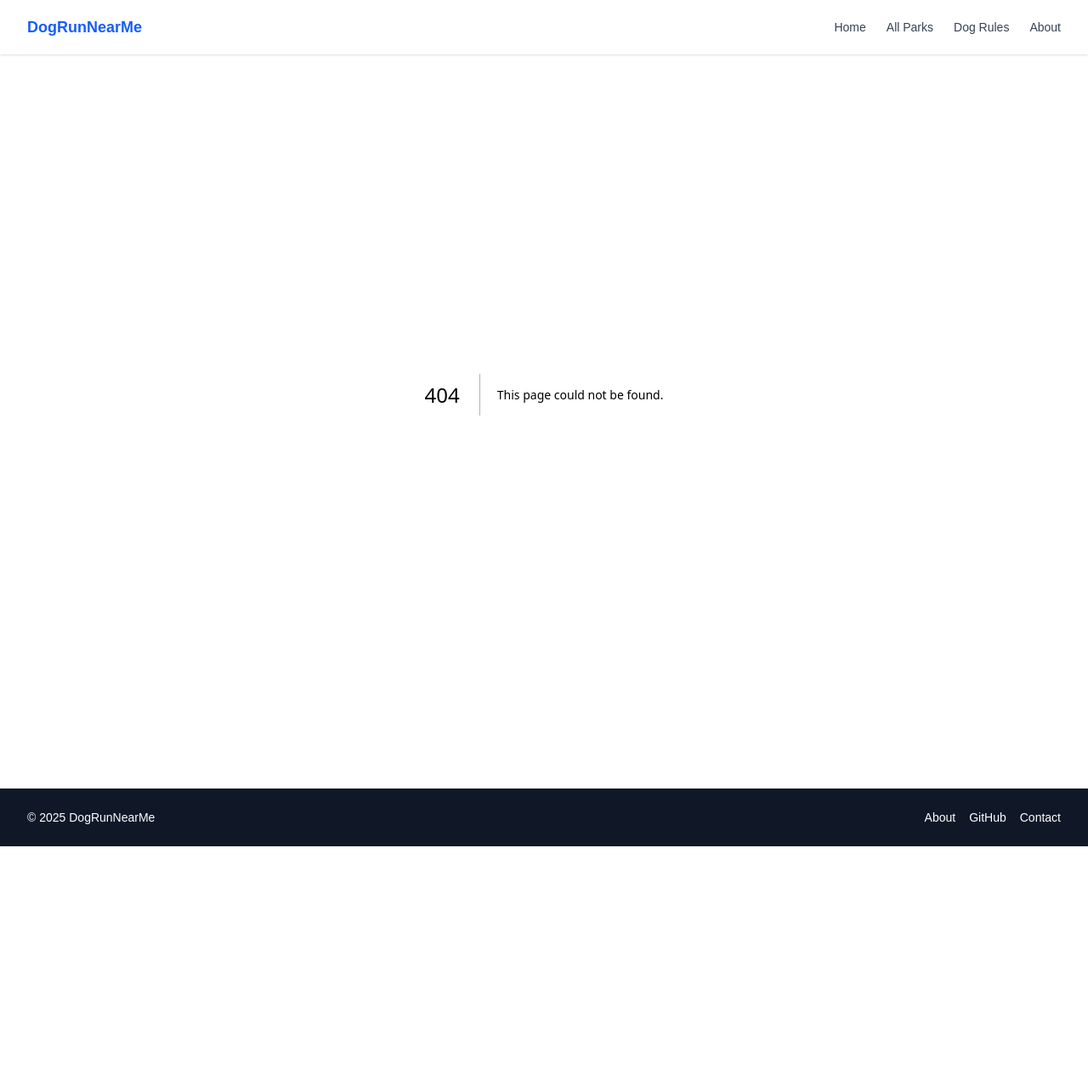
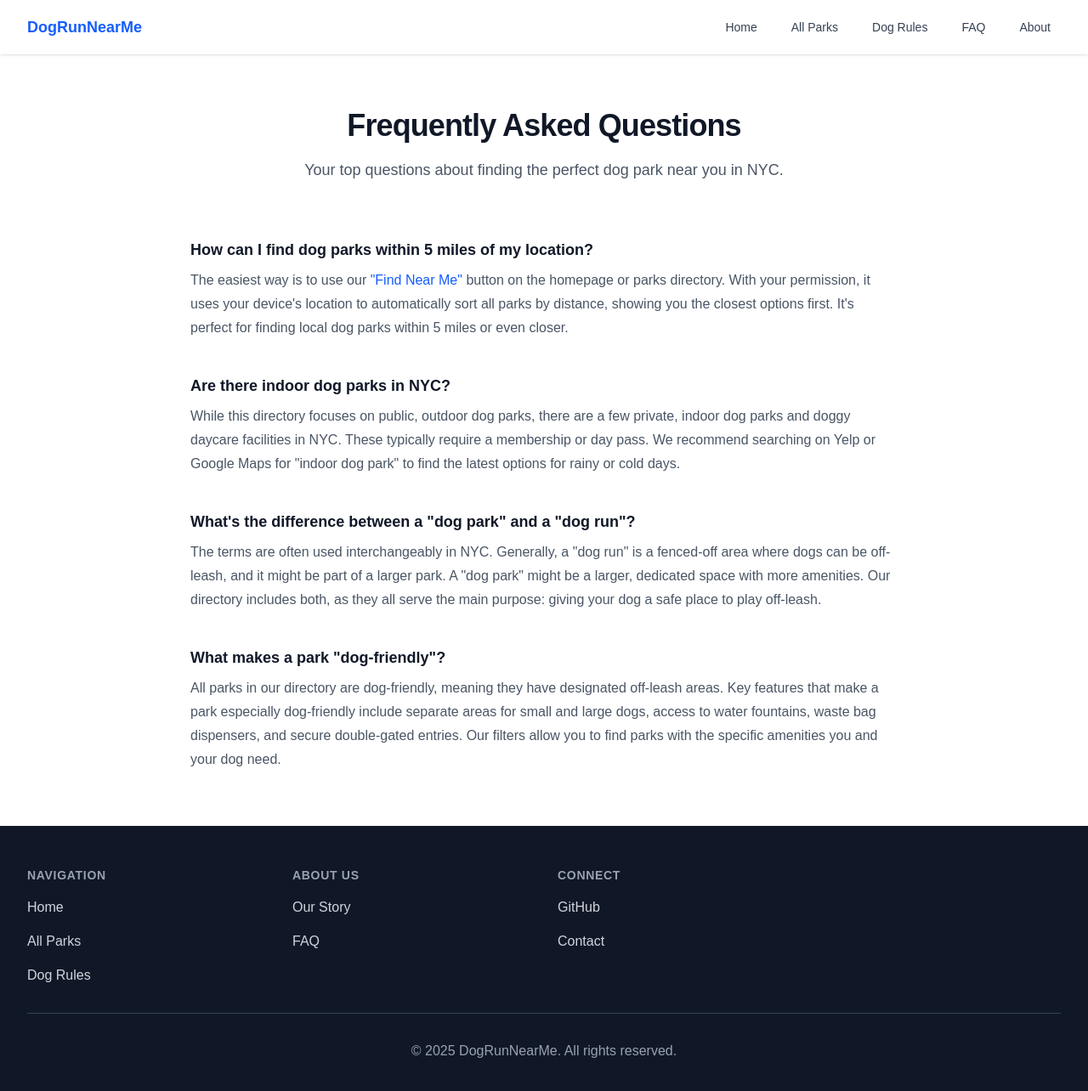
Before and after one commit to ronaldregan621/dogrunnearme-web, a Next.js app: page /faq in a window 1280 px wide. Before the commit this address had no page. Shown: the top 1284 px of the page at 85% size. Before the commit the page ends 996 px from the top, so only its background shows below. Built offline with nearby package versions, Linux system fonts and the light colour scheme.

Commit message:
feat: add FAQ page and integrate new programmatic SEO keywords

```diff
--- /dev/null
+++ b/src/app/faq/page.tsx
@@ -0,0 +1,62 @@
+import type { Metadata } from 'next';
+
+export const metadata: Metadata = {
+  title: 'Dog Park FAQs - Find a Dog Park Near You in NYC',
+  description: 'Frequently asked questions about finding a dog park nearby within 5 miles, off-leash hours, indoor dog parks, and what makes a park dog-friendly in NYC.',
+};
+
+export default function FAQPage() {
+  return (
+    <div className="bg-white py-12 sm:py-16">
+      <div className="max-w-4xl mx-auto px-6 lg:px-8">
+        <div className="mx-auto max-w-2xl text-center">
+          <h1 className="text-3xl font-bold tracking-tight text-gray-900 sm:text-4xl">
+            Frequently Asked Questions
+          </h1>
+          <p className="mt-4 text-lg leading-8 text-gray-600">
+            Your top questions about finding the perfect dog park near you in NYC.
+          </p>
+        </div>
+        <div className="mt-16">
+          <dl className="space-y-10">
+            <div>
+              <dt className="text-lg font-semibold leading-7 text-gray-900">
+                How can I find dog parks within 5 miles of my location?
+              </dt>
+              <dd className="mt-2 text-base leading-7 text-gray-600">
+                The easiest way is to use our <a href="/parks" className="text-blue-600 hover:underline font-medium">"Find Near Me"</a> button on the homepage or parks directory. With your permission, it uses your device's location to automatically sort all parks by distance, showing you the closest options first. It's perfect for finding local dog parks within 5 miles or even closer.
+              </dd>
+            </div>
+
+            <div>
+              <dt className="text-lg font-semibold leading-7 text-gray-900">
+                Are there indoor dog parks in NYC?
+              </dt>
+              <dd className="mt-2 text-base leading-7 text-gray-600">
+                While this directory focuses on public, outdoor dog parks, there are a few private, indoor dog parks and doggy daycare facilities in NYC. These typically require a membership or day pass. We recommend searching on Yelp or Google Maps for "indoor dog park" to find the latest options for rainy or cold days.
+              </dd>
+            </div>
+
+            <div>
+              <dt className="text-lg font-semibold leading-7 text-gray-900">
+                What's the difference between a "dog park" and a "dog run"?
+              </dt>
+              <dd className="mt-2 text-base leading-7 text-gray-600">
+                The terms are often used interchangeably in NYC. Generally, a "dog run" is a fenced-off area where dogs can be off-leash, and it might be part of a larger park. A "dog park" might be a larger, dedicated space with more amenities. Our directory includes both, as they all serve the main purpose: giving your dog a safe place to play off-leash.
+              </dd>
+            </div>
+
+            <div>
+              <dt className="text-lg font-semibold leading-7 text-gray-900">
+                What makes a park "dog-friendly"?
+              </dt>
+              <dd className="mt-2 text-base leading-7 text-gray-600">
+                All parks in our directory are dog-friendly, meaning they have designated off-leash areas. Key features that make a park especially dog-friendly include separate areas for small and large dogs, access to water fountains, waste bag dispensers, and secure double-gated entries. Our filters allow you to find parks with the specific amenities you and your dog need.
+              </dd>
+            </div>
+          </dl>
+        </div>
+      </div>
+    </div>
+  );
+}
--- a/src/app/layout.tsx
+++ b/src/app/layout.tsx
@@ -10,7 +10,7 @@ export const metadata: Metadata = {
     default: 'DogRunNearMe - The Best NYC Dog Parks, Voted by Redditors',
   },
   description: "Find the best dog parks in NYC with off-leash hours, user photos, and safety reviews. Your guide to dog-friendly parks in Manhattan, Brooklyn, Queens, and more.",
-  keywords: "dog parks NYC, dog runs near me, NYC off-leash hours, best dog parks Brooklyn, dog-friendly parks Manhattan, dog park reviews",
+  keywords: "dog park near me, dog parks NYC, dog parks within 5 mi, NYC off-leash hours, best dog parks Brooklyn, dog-friendly parks Manhattan, dog park reviews, local dog parks",
 };
 
 export default function RootLayout({
--- a/src/components/Footer.tsx
+++ b/src/components/Footer.tsx
@@ -1,13 +1,35 @@
 import Link from 'next/link';
+
 export default function Footer() {
   return (
-    <footer className="bg-gray-900 text-white py-6 mt-16">
-      <div className="max-w-7xl mx-auto px-4 sm:px-6 lg:px-8 flex flex-col sm:flex-row justify-between items-center text-sm">
-        <p>© 2025 DogRunNearMe</p>
-        <div className="space-x-4 mt-2 sm:mt-0">
-          <Link href="/#about" className="hover:underline">About</Link>
-          <a href="https://github.com/ronaldregan621/dogrunnearme-web" target="_blank" rel="noreferrer" className="hover:underline">GitHub</a>
-          <a href="mailto:hello@dogrunnearme.com" className="hover:underline">Contact</a>
+    <footer className="bg-gray-900 text-white">
+      <div className="max-w-7xl mx-auto py-12 px-4 sm:px-6 lg:px-8">
+        <div className="grid grid-cols-2 md:grid-cols-4 gap-8">
+          <div>
+            <h3 className="text-sm font-semibold text-gray-400 tracking-wider uppercase">Navigation</h3>
+            <ul className="mt-4 space-y-4">
+              <li><Link href="/" className="text-base text-gray-300 hover:text-white">Home</Link></li>
+              <li><Link href="/parks" className="text-base text-gray-300 hover:text-white">All Parks</Link></li>
+              <li><Link href="/dog-rules" className="text-base text-gray-300 hover:text-white">Dog Rules</Link></li>
+            </ul>
+          </div>
+          <div>
+            <h3 className="text-sm font-semibold text-gray-400 tracking-wider uppercase">About Us</h3>
+            <ul className="mt-4 space-y-4">
+              <li><Link href="/#about" className="text-base text-gray-300 hover:text-white">Our Story</Link></li>
+              <li><Link href="/faq" className="text-base text-gray-300 hover:text-white">FAQ</Link></li>
+            </ul>
+          </div>
+          <div>
+            <h3 className="text-sm font-semibold text-gray-400 tracking-wider uppercase">Connect</h3>
+            <ul className="mt-4 space-y-4">
+              <li><a href="https://github.com/ronaldregan621/dogrunnearme-web" target="_blank" rel="noreferrer" className="text-base text-gray-300 hover:text-white">GitHub</a></li>
+              <li><a href="mailto:hello@dogrunnearme.com" className="text-base text-gray-300 hover:text-white">Contact</a></li>
+            </ul>
+          </div>
+        </div>
+        <div className="mt-8 border-t border-gray-700 pt-8 text-center">
+          <p className="text-base text-gray-400">&copy; {new Date().getFullYear()} DogRunNearMe. All rights reserved.</p>
         </div>
       </div>
     </footer>
--- a/src/components/NavBar.tsx
+++ b/src/components/NavBar.tsx
@@ -2,16 +2,21 @@ import Link from 'next/link';
 
 export default function NavBar() {
   return (
-    <header className="bg-white shadow-sm">
+    <header className="bg-white shadow-sm sticky top-0 z-50">
       <nav className="max-w-7xl mx-auto px-4 sm:px-6 lg:px-8 flex items-center justify-between h-16">
-        <Link href="/" className="text-lg font-bold text-blue-600">
-          DogRunNearMe
-        </Link>
-        <div className="space-x-6 text-sm font-medium text-gray-700 hidden sm:block">
-          <Link href="/">Home</Link>
-          <Link href="/parks">All Parks</Link>
-          <Link href="/dog-rules">Dog Rules</Link>
-          <Link href="/#about">About</Link>
+        <div className="flex-shrink-0">
+          <Link href="/" className="text-lg font-bold text-blue-600">
+            DogRunNearMe
+          </Link>
+        </div>
+        <div className="hidden sm:block sm:ml-6">
+          <div className="flex space-x-4">
+            <Link href="/" className="text-gray-700 hover:text-blue-600 px-3 py-2 rounded-md text-sm font-medium">Home</Link>
+            <Link href="/parks" className="text-gray-700 hover:text-blue-600 px-3 py-2 rounded-md text-sm font-medium">All Parks</Link>
+            <Link href="/dog-rules" className="text-gray-700 hover:text-blue-600 px-3 py-2 rounded-md text-sm font-medium">Dog Rules</Link>
+            <Link href="/faq" className="text-gray-700 hover:text-blue-600 px-3 py-2 rounded-md text-sm font-medium">FAQ</Link>
+            <Link href="/#about" className="text-gray-700 hover:text-blue-600 px-3 py-2 rounded-md text-sm font-medium">About</Link>
+          </div>
         </div>
       </nav>
     </header>
```
